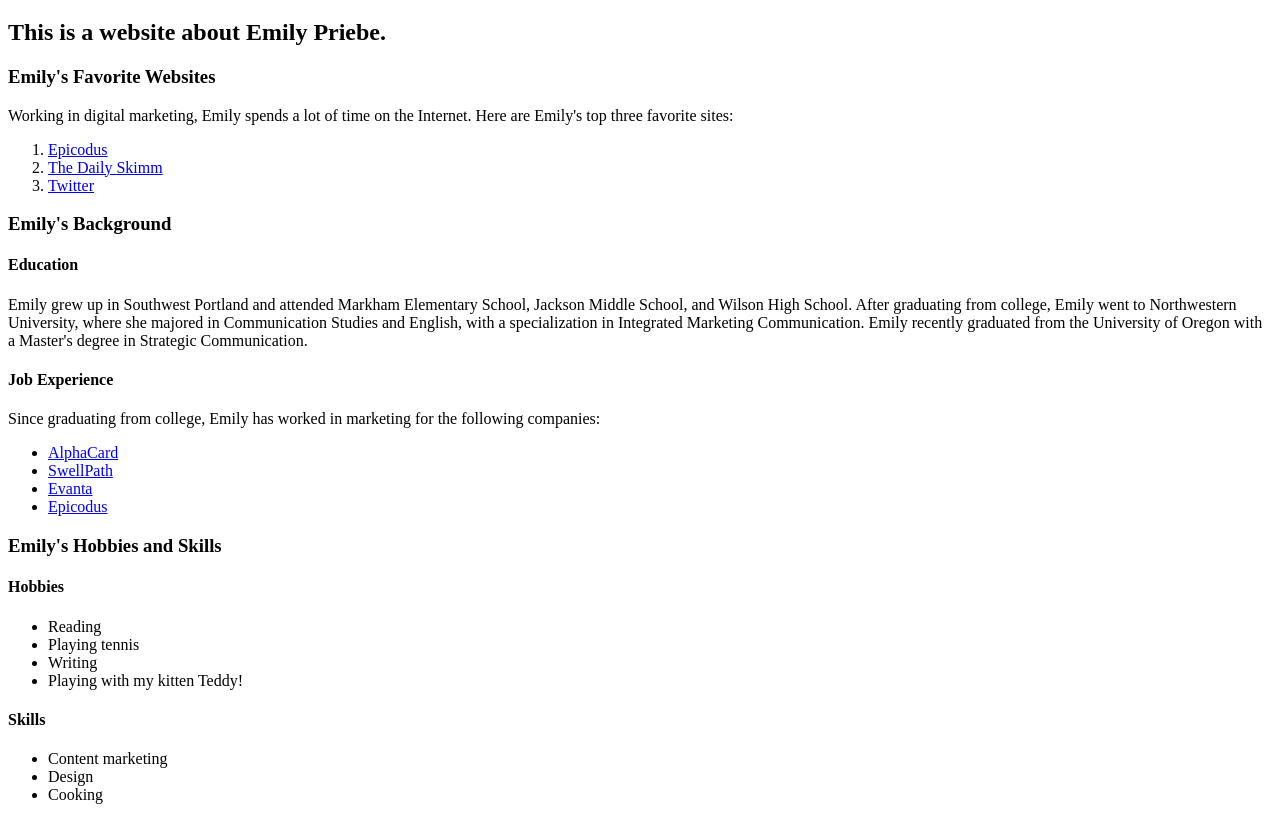
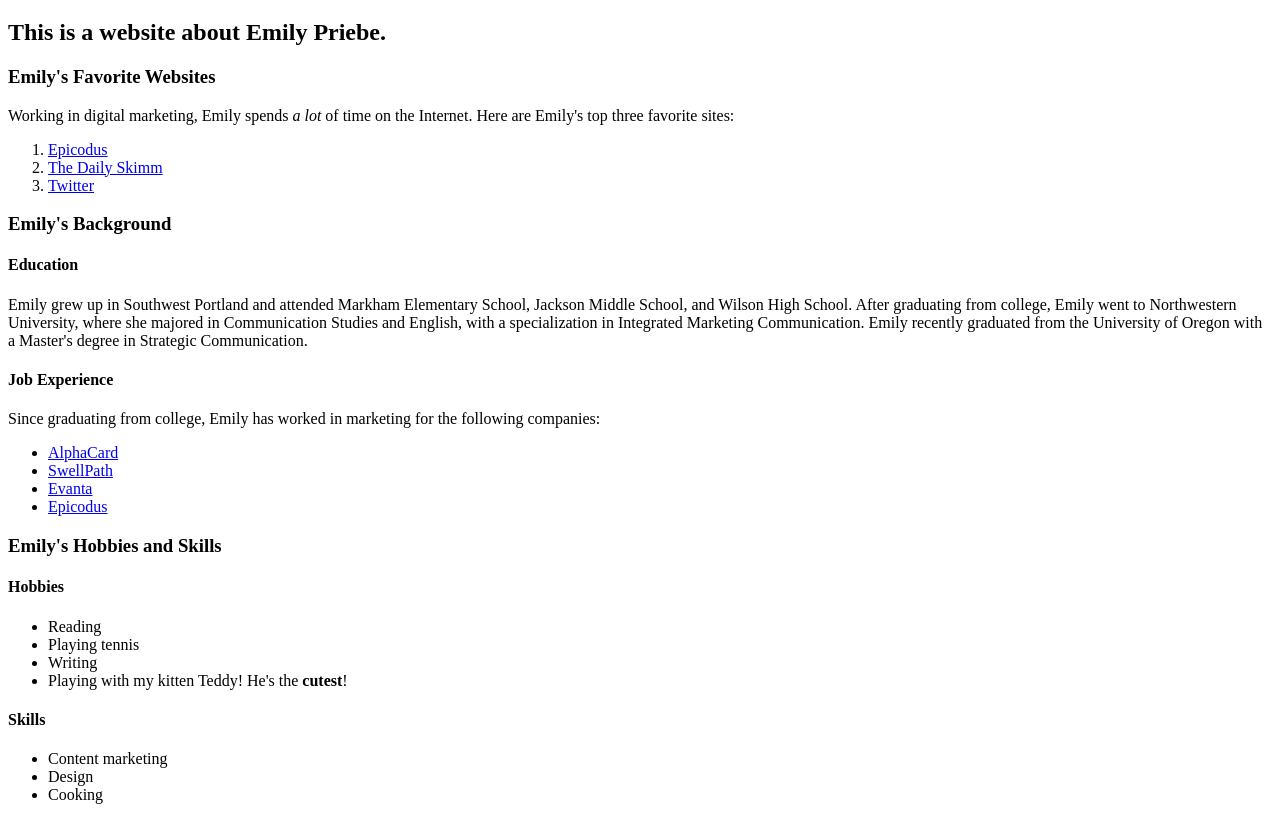
Before and after one commit to emilypriebe/about_me, a plain HTML site: page index.html in a window 1280 px wide. Shown: the part 61-881 px from the top of the page. Drawn offline with Linux system fonts and the light colour scheme.

```diff
--- a/index.html
+++ b/index.html
@@ -8,7 +8,7 @@
   <h2>This is a website about Emily Priebe.</h2>
 
   <h3>Emily's Favorite Websites</h3>
-  <p>Working in digital marketing, Emily spends a lot of time on the Internet. Here are Emily's
+  <p>Working in digital marketing, Emily spends <em>a lot</em> of time on the Internet. Here are Emily's
     top three favorite sites:</p>
   <ol>
     <li><a href="http://www.epicodus.com">Epicodus</a></li>
@@ -39,7 +39,7 @@
     <li>Reading</li>
     <li>Playing tennis</li>
     <li>Writing</li>
-    <li>Playing with my kitten Teddy!</li>
+    <li>Playing with my kitten Teddy! He's the <strong>cutest</strong>!</li>
   </ul>
 
   <h4>Skills</h4>
@@ -48,8 +48,5 @@
     <li>Design</li>
     <li>Cooking</li>
   </ul>
-
-
-
   </body>
-</htm>
+</html>
```
Also changed, not shown: img/emily.jpg (added), img/teddy.jpg (added).
